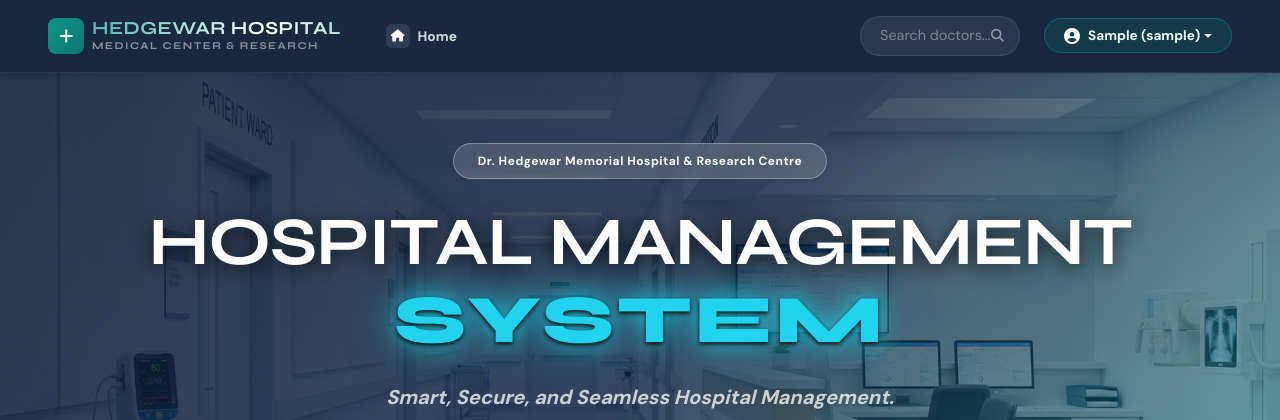
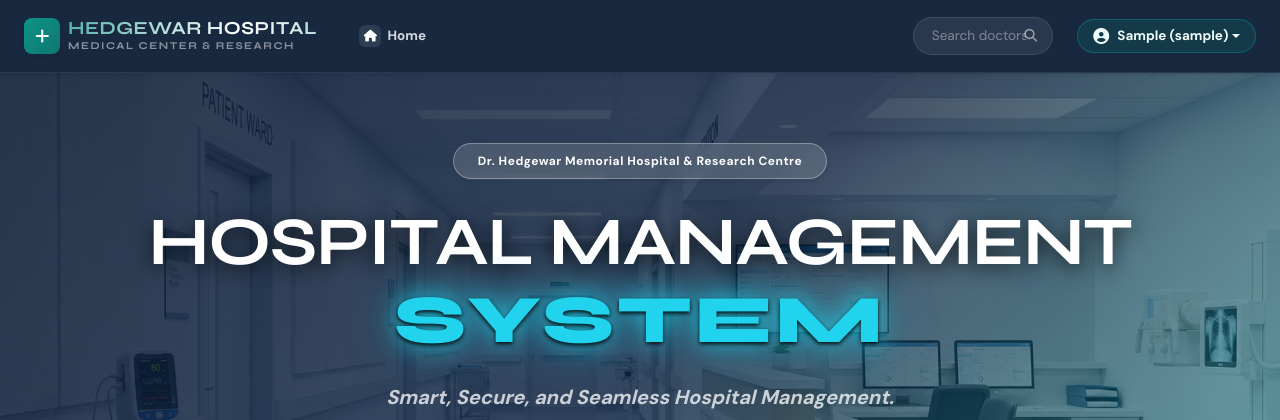
Before and after one commit to Mayur-cw/hospital-system-updated, a Flask app: page / in a window 1280 px wide. Shown: the top 420 px of the page. Run offline with Flask 3, Linux system fonts and the light colour scheme; the visitor is signed in with stand-in values (Sample User, id 1); some libraries are stand-ins or nearby versions.

Commit message:
fix(ui): resolve profile dropdown overflow by adjusting navbar spacing and dropdown-menu-end constraints

```diff
--- a/PROJECT/templates/base.html
+++ b/PROJECT/templates/base.html
@@ -74,19 +74,19 @@
         .navbar-premium .navbar-nav {
             display: flex;
             align-items: center;
-            gap: 6px;
+            gap: 4px;
         }
 
         .navbar-premium .nav-link-item {
             display: inline-flex !important;
             align-items: center !important;
-            gap: 8px !important;
+            gap: 6px !important;
             white-space: nowrap !important;
             color: rgba(255, 255, 255, 0.82) !important;
             font-weight: 600 !important;
-            font-size: 0.86rem !important;
-            padding: 0.44rem 0.78rem !important;
-            border-radius: 9px !important;
+            font-size: 0.84rem !important;
+            padding: 0.38rem 0.65rem !important;
+            border-radius: 8px !important;
             transition: all 0.2s cubic-bezier(0.16, 1, 0.3, 1) !important;
             text-decoration: none !important;
             line-height: 1.2 !important;
@@ -100,13 +100,13 @@
 
         /* Dedicated Micro Icon Badges for Clean Separation & Sizing */
         .nav-ico-badge {
-            width: 24px;
-            height: 24px;
+            width: 22px;
+            height: 22px;
             border-radius: 6px;
             display: inline-flex;
             align-items: center;
             justify-content: center;
-            font-size: 0.76rem;
+            font-size: 0.74rem;
             flex-shrink: 0;
             transition: transform 0.2s ease;
         }
@@ -134,13 +134,14 @@
 
         /* ── GLASS SEARCH BAR ── */
         .glass-search {
-            width: 160px;
+            width: 140px;
             background: rgba(255,255,255,0.08) !important;
             border: 1px solid rgba(255,255,255,0.1) !important;
             color: white !important; border-radius: var(--radius-pill);
-            padding-left: 1.2rem; font-size: 0.9rem; transition: all 0.3s ease;
+            padding-left: 1.1rem; font-size: 0.85rem; transition: all 0.3s ease;
         }
         .glass-search:focus {
+            width: 175px;
             background: rgba(255,255,255,0.15) !important;
             border-color: var(--hms-teal) !important;
             box-shadow: 0 0 0 4px rgba(0, 201, 167, 0.15) !important;
@@ -152,13 +153,22 @@
             background: rgba(0, 201, 167, 0.1);
             border: 1px solid rgba(0, 201, 167, 0.3);
             color: var(--hms-teal-soft); border-radius: var(--radius-pill);
-            padding: 0.4rem 1.2rem; font-weight: 600; font-size: 0.85rem; transition: all 0.2s;
+            padding: 0.38rem 0.95rem; font-weight: 600; font-size: 0.84rem; transition: all 0.2s;
+            white-space: nowrap;
         }
         .user-pill:hover {
             background: rgba(0, 201, 167, 0.2); color: white;
             box-shadow: 0 4px 12px rgba(0, 201, 167, 0.2);
         }
         .dropdown-item-hover:hover { background-color: rgba(0, 201, 167, 0.08) !important; color: var(--hms-navy) !important; }
+
+        /* Ensure dropdown menu in navbar never clips or overflows viewport */
+        .navbar-premium .dropdown-menu-end {
+            right: 0 !important;
+            left: auto !important;
+            min-width: 185px;
+            max-width: calc(100vw - 20px);
+        }
 
         /* ── TOAST ENGINE ── */
         .toast-container { position: fixed; bottom: 25px; right: 25px; z-index: 9999; pointer-events: none; display: flex; flex-direction: column-reverse; gap: 10px; }
@@ -184,7 +194,7 @@
 
     <!-- ── NAVBAR ── -->
     <nav class="navbar navbar-expand-lg navbar-dark navbar-premium sticky-top shadow-sm">
-        <div class="container-fluid px-lg-5">
+        <div class="container-fluid px-3 px-xl-4 px-xxl-5">
 
             <a class="navbar-brand brand-font d-flex align-items-center" href="/">
                 <div class="rounded-3 p-1 d-flex align-items-center justify-content-center me-2 shadow-sm" style="width: 36px; height: 36px; background: linear-gradient(135deg, #0d9488 0%, #0f766e 100%);">
@@ -201,7 +211,7 @@
             </button>
 
             <div class="collapse navbar-collapse" id="navContent">
-                <ul class="navbar-nav me-auto mb-2 mb-lg-0 ms-lg-3 d-flex align-items-center gap-1 gap-xl-2">
+                <ul class="navbar-nav me-auto mb-2 mb-lg-0 ms-lg-2 ms-xl-3 d-flex align-items-center gap-1">
                     <li class="nav-item">
                         <a class="nav-link nav-link-item" href="/">
                             <span class="nav-ico-badge nav-ico-home"><i class="fas fa-home"></i></span>
@@ -313,7 +323,7 @@
                     {% endif %}
                 </ul>
 
-                <div class="d-flex align-items-center gap-3 mt-3 mt-lg-0">
+                <div class="d-flex align-items-center gap-2 gap-xl-3 mt-3 mt-lg-0">
                     <form class="d-none d-lg-block position-relative" action="/search" method="post">
                         <input type="hidden" name="csrf_token" value="{{ csrf_token() }}"/>
                         <input class="form-control glass-search" type="search" name="search"
@@ -322,7 +332,7 @@
                     </form>
 
                     {% if current_user.is_authenticated %}
-                        <div class="dropdown ms-lg-2">
+                        <div class="dropdown ms-lg-1 ms-xl-2">
                             <a class="user-pill dropdown-toggle d-flex align-items-center text-decoration-none" href="#" role="button" data-bs-toggle="dropdown">
                                 <i class="fas fa-user-circle me-2 fs-6"></i> {{ current_user.username | capitalize }} ({{ current_user.usertype }})
                             </a>
```
